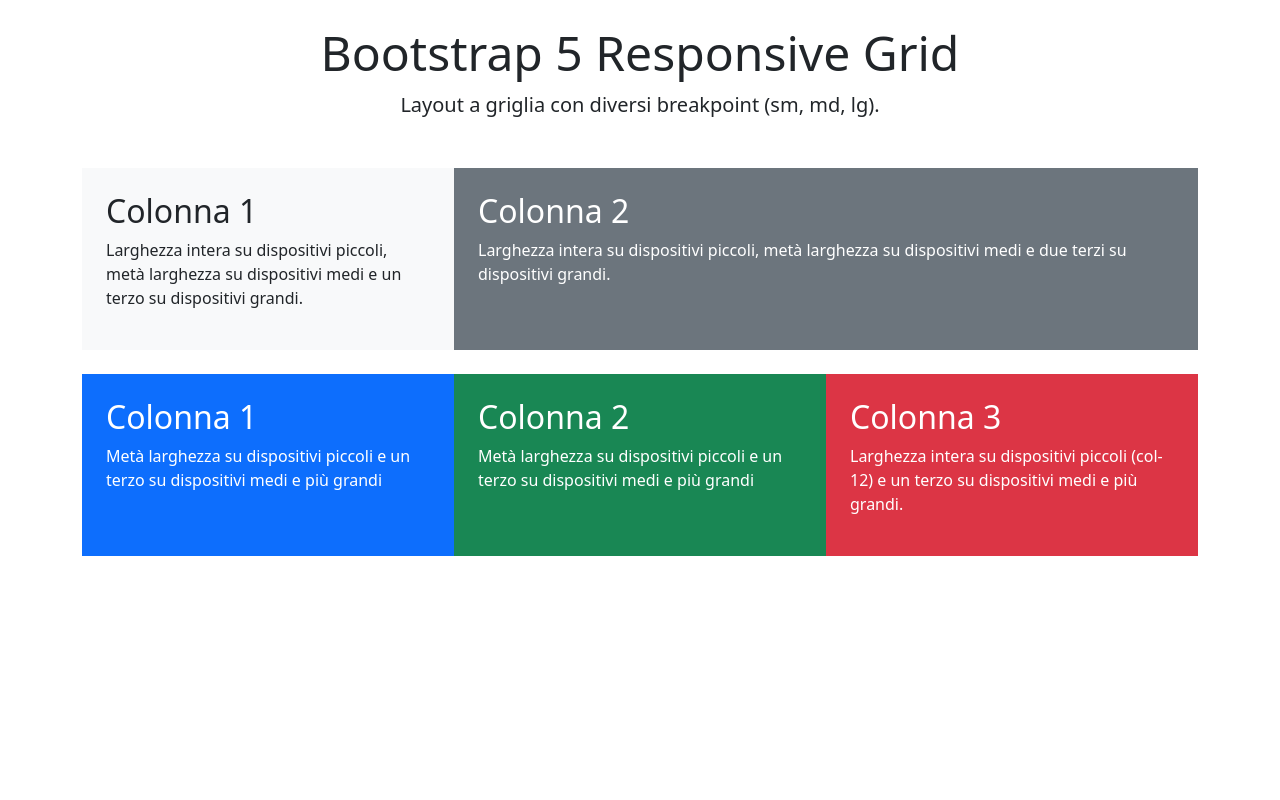
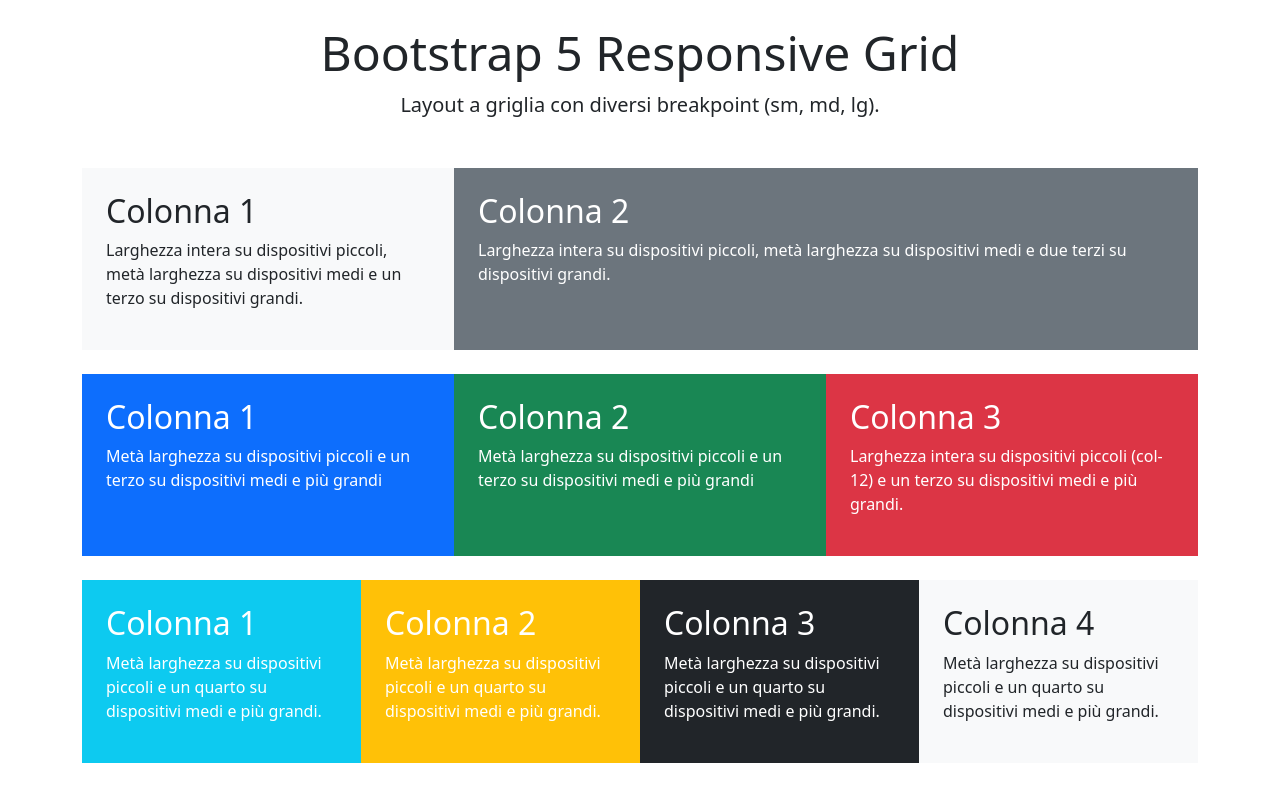
Before and after one commit to dianatoti/htmlcss-bootstrap-layout, a plain HTML site: page index.html in a window 1280 px wide. Drawn offline with nearby package versions, Linux system fonts and the light colour scheme.

Commit message:
feat: eliminato ora collegamento con css, aggiungo sezione footer (terza griglia a 4 colonne)

```diff
--- a/index.html
+++ b/index.html
@@ -5,7 +5,6 @@
     <meta charset="UTF-8">
     <meta name="viewport" content="width=device-width, initial-scale=1.0">
     <title>Bootstrap</title>
-    <link rel="stylesheet" href="css/style.css">
     <link href="https://cdn.jsdelivr.net/npm/bootstrap@5.3.8/dist/css/bootstrap.min.css" rel="stylesheet"
         integrity="sha384-sRIl4kxILFvY47J16cr9ZwB07vP4J8+LH7qKQnuqkuIAvNWLzeN8tE5YBujZqJLB" crossorigin="anonymous">
 </head>
@@ -59,11 +58,33 @@
         </div>
         <!-- / 2 Grid -->
 
+        <!-- FOOTER -->
         <!-- 3 Grid -->
         <!-- 1 Column -->
-        <!-- 2 Column -->
-        <!-- 3 Column -->
-        <!-- 4 Column -->
+        <div class="row g-0 row-cols-2 row-cols-md-4 text-white mt-4">
+            <div class="col p-4 bg-info">
+                <h2>Colonna 1</h2>
+                <p>Metà larghezza su dispositivi piccoli e un quarto su dispositivi medi e più grandi.</p>
+            </div>
+            <!-- 2 Column -->
+            <div class="col p-4 bg-warning">
+                <h2>Colonna 2</h2>
+                <p>Metà larghezza su dispositivi piccoli e un quarto su dispositivi medi e più grandi.</p>
+            </div>
+            <!-- 3 Column -->
+            <div class="col p-4 bg-dark">
+                <h2>Colonna 3</h2>
+                <p>Metà larghezza su dispositivi piccoli e un quarto su dispositivi medi e più grandi.</p>
+            </div>
+            <!-- 4 Column -->
+            <div class="col p-4 bg-light text-dark">
+                <h2>Colonna 4</h2>
+                <p>Metà larghezza su dispositivi piccoli e un quarto su dispositivi medi e più grandi.</p>
+            </div>
+        </div>
+    </div>
+    <!-- / 3 Grid -->
+    <!-- / FOOTER -->
 </body>
 
 </html>
```
